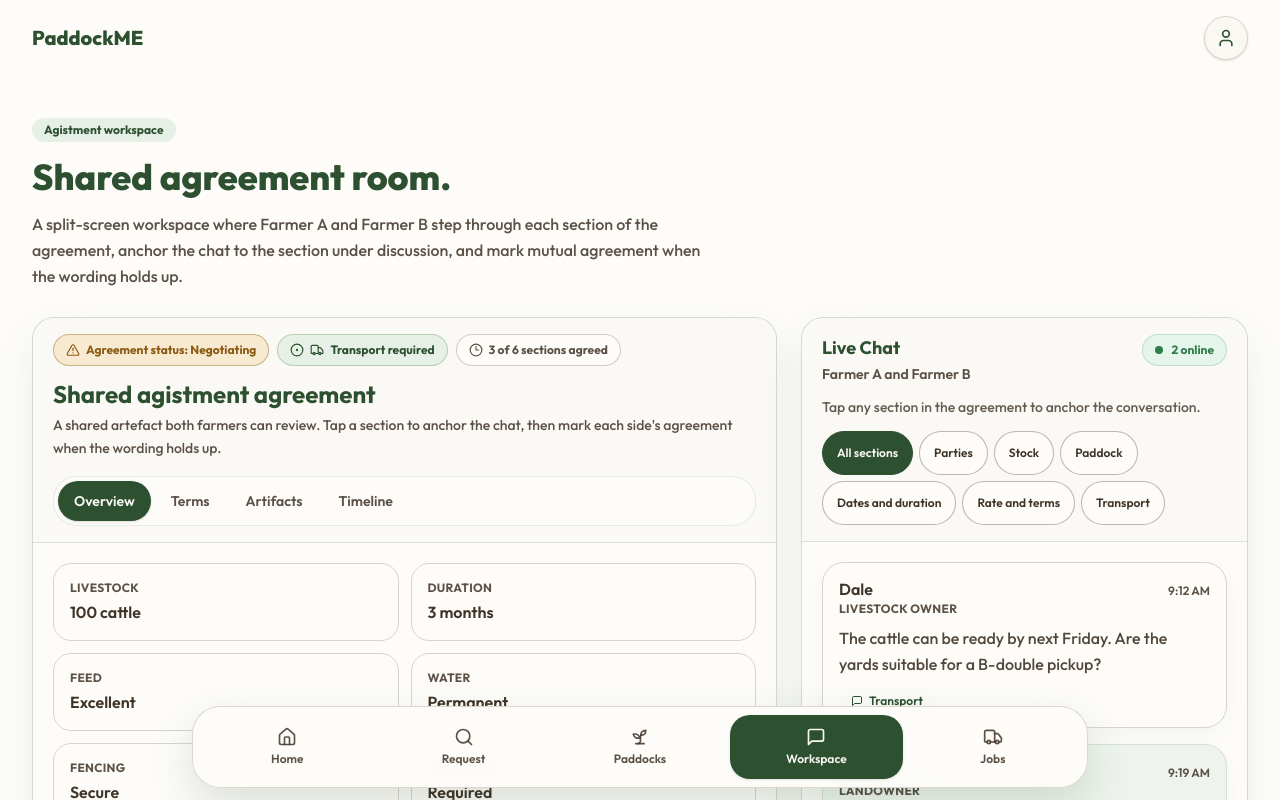
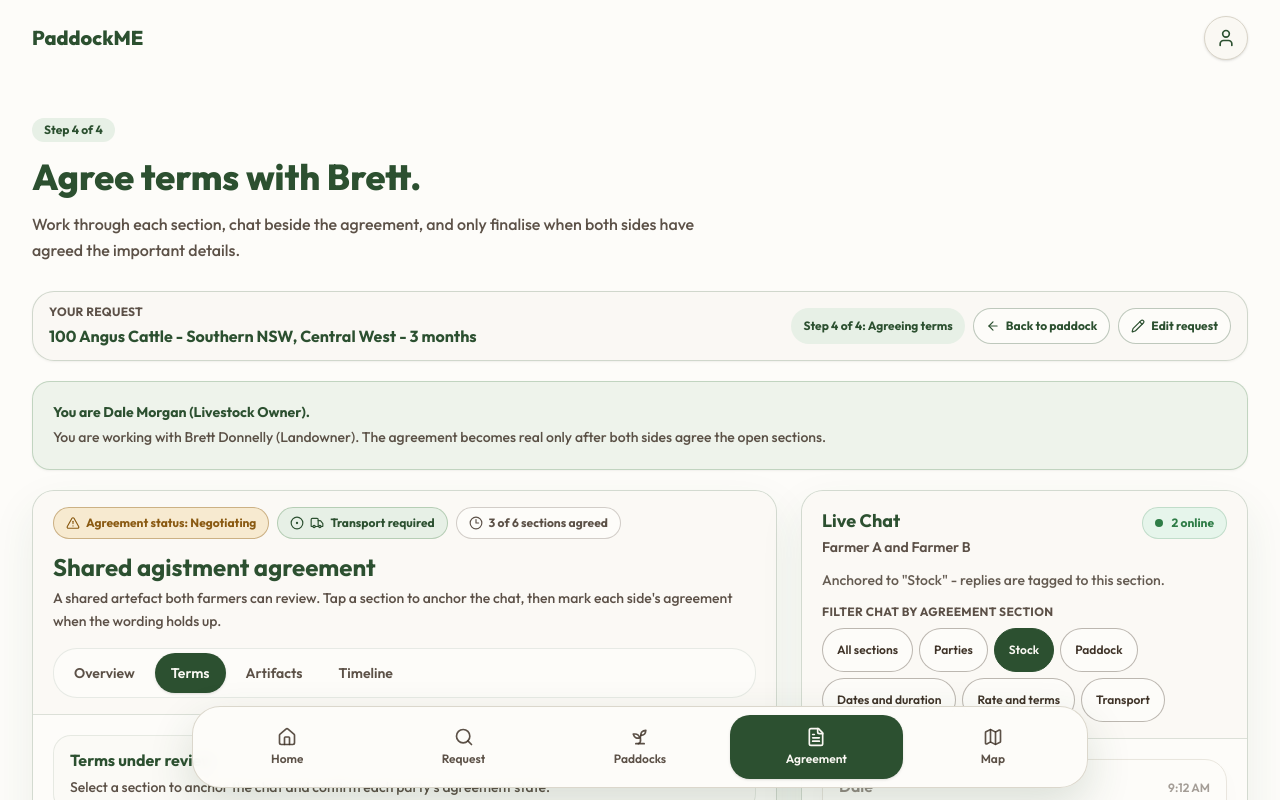
Before and after one commit to jwcoleman87-collab/paddockme, a Next.js app: page /workspace/agreement-glenbarra in a window 1280 px wide. Shown: the top 800 px of the page. Built offline with nearby package versions, Linux system fonts and the light colour scheme.

Commit message:
Improve farmer flow orientation

```diff
--- a/src/app/(app)/listings/[id]/page.tsx
+++ b/src/app/(app)/listings/[id]/page.tsx
@@ -1,6 +1,7 @@
 import { ArrowRight, Camera, Droplets, Fence, Sprout } from "lucide-react";
 import { ButtonLink } from "@/components/Button";
 import { Card } from "@/components/Card";
+import { FlowContextBar } from "@/components/FlowContextBar";
 import { InfoTile } from "@/components/InfoTile";
 import { PageHeader } from "@/components/PageHeader";
 import { StatusBadge } from "@/components/StatusBadge";
@@ -22,6 +23,11 @@ export default async function ListingDetailPage({
         title={listing.title}
         description={listing.summary}
         action={<StatusBadge tone="success">{listing.verificationStatus}</StatusBadge>}
+      />
+      <FlowContextBar
+        step="Step 3 of 4: Reviewing paddock"
+        backHref="/listings?request=request-100-cattle"
+        backLabel="Back to matches"
       />
 
       <div className="grid gap-5 lg:grid-cols-[1fr_0.42fr]">
@@ -53,12 +59,24 @@ export default async function ListingDetailPage({
         </div>
 
         <aside className="space-y-3 lg:sticky lg:top-24 lg:self-start">
+          <Card>
+            <p className="text-xs font-bold uppercase tracking-wide text-bark/85">
+              Landowner
+            </p>
+            <h2 className="mt-1 text-xl font-bold text-sage-deep">
+              Brett Donnelly
+            </h2>
+            <p className="mt-2 text-sm font-medium leading-relaxed text-bark/85">
+              Verified Southern NSW landowner. Prototype trust signal: paddock
+              details and access notes supplied.
+            </p>
+          </Card>
           <ButtonLink href={`/workspace/${agreement.id}`} className="w-full">
-            Discuss terms
+            Message Brett
             <ArrowRight className="h-4 w-4" aria-hidden />
           </ButtonLink>
           <ButtonLink href={`/workspace/${agreement.id}`} variant="secondary" className="w-full">
-            Start agreement
+            Request to agist here
           </ButtonLink>
         </aside>
       </div>
--- a/src/app/(app)/listings/page.tsx
+++ b/src/app/(app)/listings/page.tsx
@@ -1,5 +1,5 @@
-import { CirclePlus } from "lucide-react";
-import { ButtonLink } from "@/components/Button";
+import { SlidersHorizontal } from "lucide-react";
+import { FlowContextBar } from "@/components/FlowContextBar";
 import { ListingCard } from "@/components/ListingCard";
 import { PageHeader } from "@/components/PageHeader";
 import { SelectablePill } from "@/components/SelectablePill";
@@ -11,17 +11,17 @@ export default function ListingsPage() {
   return (
     <>
       <PageHeader
-        eyebrow="Available paddocks"
-        title="Paddocks that could take stock."
-        description="Dummy listings for the first skeleton. Price stays light here: the product should prove coordination value before over-focusing on rate cards."
-        action={
-          <ButtonLink href="/listings/new">
-            <CirclePlus className="h-4 w-4" aria-hidden />
-            Create listing
-          </ButtonLink>
-        }
+        eyebrow="Step 2 of 4"
+        title="Choose a paddock for your request."
+        description="These are prototype matches for Dale's 100 Angus cattle request. Refine the list, inspect a paddock, then message the landowner."
       />
 
+      <FlowContextBar step="Step 2 of 4: Choosing a paddock" />
+
+      <div className="mb-3 flex items-center gap-2 text-sm font-bold text-bark/85">
+        <SlidersHorizontal className="h-4 w-4" aria-hidden />
+        Refine results
+      </div>
       <div className="mb-5 flex gap-2 overflow-x-auto pb-2">
         {filters.map((filter, index) => (
           <SelectablePill key={filter} selected={index === 0}>
--- a/src/app/(app)/request/new/page.tsx
+++ b/src/app/(app)/request/new/page.tsx
@@ -55,7 +55,7 @@ export default function NewRequestPage() {
   return (
     <>
       <PageHeader
-        eyebrow="Need agistment"
+        eyebrow="Step 1 of 4"
         title="Tell us what needs placing."
         description="A low-typing request flow for Farmer A. These choices will become match inputs later; for now they drive the clickable skeleton."
       />
@@ -147,7 +147,12 @@ export default function NewRequestPage() {
           </ChoiceSection>
 
           <Card className="sticky top-24">
-            <h2 className="text-xl font-bold text-sage-deep">Request summary</h2>
+            <div className="flex items-start justify-between gap-3">
+              <h2 className="text-xl font-bold text-sage-deep">Your request</h2>
+              <span className="rounded-full border border-amber/35 bg-amber-light px-3 py-1 text-xs font-bold text-amber">
+                Draft preview
+              </span>
+            </div>
             <div className="mt-4 space-y-3 text-sm">
               <InfoTile tone="subtle" size="sm" label="Stock" value={`${headCount} ${breed} ${stockType}`} />
               <InfoTile tone="subtle" size="sm" label="Duration" value={duration} />
@@ -155,7 +160,7 @@ export default function NewRequestPage() {
               <InfoTile tone="subtle" size="sm" label="Transport" value={transportRequired} />
             </div>
             <Button type="submit" className="mt-5 w-full">
-              Find matches
+              See available paddocks
               <ArrowRight className="h-4 w-4" aria-hidden />
             </Button>
           </Card>
--- a/src/app/(app)/workspace/[id]/WorkspaceClient.tsx
+++ b/src/app/(app)/workspace/[id]/WorkspaceClient.tsx
@@ -25,7 +25,11 @@ export function WorkspaceClient({
   agreement: Agreement;
   messages: Message[];
 }) {
-  const [activeSectionId, setActiveSectionId] = useState<string | null>(null);
+  const firstOpenSectionId =
+    agreement.sections.find((section) => !(section.agreedByA && section.agreedByB))?.id ??
+    agreement.sections[0]?.id ??
+    null;
+  const [activeSectionId, setActiveSectionId] = useState<string | null>(firstOpenSectionId);
 
   const [sectionState, setSectionState] = useState<
     Record<string, SectionAgreementState>
--- a/src/app/(app)/workspace/[id]/page.tsx
+++ b/src/app/(app)/workspace/[id]/page.tsx
@@ -1,5 +1,7 @@
+import { Card } from "@/components/Card";
+import { FlowContextBar } from "@/components/FlowContextBar";
 import { PageHeader } from "@/components/PageHeader";
-import { getAgreement, getMessages } from "@/lib/dummyData";
+import { getAgreement, getFarmer, getMessages } from "@/lib/dummyData";
 import { WorkspaceClient } from "./WorkspaceClient";
 
 export default async function WorkspaceDetailPage({
@@ -10,14 +12,30 @@ export default async function WorkspaceDetailPage({
   const { id } = await params;
   const agreement = getAgreement(id);
   const messages = getMessages(agreement.id);
+  const farmerA = getFarmer(agreement.farmerAId);
+  const farmerB = getFarmer(agreement.farmerBId);
 
   return (
     <>
       <PageHeader
-        eyebrow="Agistment workspace"
-        title="Shared agreement room."
-        description="A split-screen workspace where Farmer A and Farmer B step through each section of the agreement, anchor the chat to the section under discussion, and mark mutual agreement when the wording holds up."
+        eyebrow="Step 4 of 4"
+        title={`Agree terms with ${farmerB?.name.split(" ")[0] ?? "the landowner"}.`}
+        description="Work through each section, chat beside the agreement, and only finalise when both sides have agreed the important details."
       />
+      <FlowContextBar
+        step="Step 4 of 4: Agreeing terms"
+        backHref="/listings/paddock-glenbarra?request=request-100-cattle"
+        backLabel="Back to paddock"
+      />
+      <Card className="mb-5 border-sage/30 bg-sage-mist/70">
+        <p className="text-sm font-bold text-sage-deep">
+          You are {farmerA?.name ?? "Dale Morgan"} ({farmerA?.role ?? "Livestock Owner"}).
+        </p>
+        <p className="mt-1 text-sm font-medium leading-relaxed text-bark/85">
+          You are working with {farmerB?.name ?? "Brett Donnelly"} ({farmerB?.role ?? "Landowner"}).
+          The agreement becomes real only after both sides agree the open sections.
+        </p>
+      </Card>
       <WorkspaceClient agreement={agreement} messages={messages} />
     </>
   );
--- a/src/components/AgreementPanel.tsx
+++ b/src/components/AgreementPanel.tsx
@@ -15,7 +15,7 @@ import {
   Banknote,
   Tractor,
 } from "lucide-react";
-import { ButtonLink } from "@/components/Button";
+import { Button, ButtonLink } from "@/components/Button";
 import { InfoTile } from "@/components/InfoTile";
 import { StatusBadge } from "@/components/StatusBadge";
 import { Timeline } from "@/components/Timeline";
@@ -76,12 +76,13 @@ export function AgreementPanel({
   onToggleAgreement,
   timelineItems = [],
 }: AgreementPanelProps) {
-  const [activeTab, setActiveTab] = useState<AgreementTab>("overview");
+  const [activeTab, setActiveTab] = useState<AgreementTab>("terms");
 
   const mutuallyAgreedCount = agreement.sections.reduce((count, section) => {
     const state = sectionState[section.id] ?? section;
     return state.agreedByA && state.agreedByB ? count + 1 : count;
   }, 0);
+  const allSectionsAgreed = mutuallyAgreedCount === agreement.sections.length;
 
   return (
     <section className={workspaceCardClass}>
@@ -185,7 +186,17 @@ export function AgreementPanel({
         <ButtonLink href="/transport/transport-glenbarra" variant="secondary">
           Open transport room
         </ButtonLink>
-        <ButtonLink href="/agreements">Finalise agreement</ButtonLink>
+        <Button
+          type="button"
+          disabled={!allSectionsAgreed}
+          title={
+            allSectionsAgreed
+              ? "Ready to finalise"
+              : `${agreement.sections.length - mutuallyAgreedCount} sections still need agreement`
+          }
+        >
+          Finalise agreement
+        </Button>
       </div>
     </section>
   );
--- a/src/components/BottomNav.tsx
+++ b/src/components/BottomNav.tsx
@@ -1,7 +1,7 @@
 "use client";
 
 import Link from "next/link";
-import { Home, MessageSquare, Search, Sprout, Truck } from "lucide-react";
+import { FileText, Home, Map, Search, Sprout } from "lucide-react";
 import { usePathname } from "next/navigation";
 import { cn } from "@/lib/utils";
 
@@ -11,11 +11,11 @@ const navItems = [
   { href: "/listings", label: "Paddocks", icon: Sprout },
   {
     href: "/workspace/agreement-glenbarra",
-    label: "Workspace",
-    icon: MessageSquare,
+    label: "Agreement",
+    icon: FileText,
     match: ["/workspace"],
   },
-  { href: "/jobs", label: "Jobs", icon: Truck },
+  { href: "/map", label: "Map", icon: Map },
 ];
 
 export function BottomNav() {
--- a/src/components/ChatPanel.tsx
+++ b/src/components/ChatPanel.tsx
@@ -53,7 +53,11 @@ export function ChatPanel({
         </p>
 
         {hasSections && (
-          <div className="mt-3 flex flex-wrap gap-1.5">
+          <div className="mt-3">
+            <p className="mb-2 text-xs font-bold uppercase tracking-wide text-bark/85">
+              Filter chat by agreement section
+            </p>
+            <div className="flex flex-wrap gap-1.5">
               <SectionChip
                 active={!activeSectionId}
                 onClick={() => onSelectSection?.(null)}
@@ -69,6 +73,7 @@ export function ChatPanel({
                   {section.label}
                 </SectionChip>
               ))}
+            </div>
           </div>
         )}
       </div>
--- /dev/null
+++ b/src/components/FlowContextBar.tsx
@@ -0,0 +1,64 @@
+import Link from "next/link";
+import { ArrowLeft, Pencil } from "lucide-react";
+import { livestockRequests } from "@/lib/dummyData";
+import { cn } from "@/lib/utils";
+
+type FlowContextBarProps = {
+  step: string;
+  backHref?: string;
+  backLabel?: string;
+  className?: string;
+};
+
+export function FlowContextBar({
+  step,
+  backHref,
+  backLabel = "Back",
+  className,
+}: FlowContextBarProps) {
+  const request = livestockRequests[0];
+  const summary = `${request.headCount} ${request.breed} ${request.stockType} - ${request.preferredRegions.join(", ")} - ${request.duration}`;
+
+  return (
+    <section
+      className={cn(
+        "mb-5 rounded-2xl border border-sage-deep/20 bg-cream/90 px-4 py-3 shadow-sm shadow-bark/5",
+        className
+      )}
+      aria-label="Current request context"
+    >
+      <div className="flex flex-col gap-3 md:flex-row md:items-center md:justify-between">
+        <div className="min-w-0">
+          <p className="text-xs font-bold uppercase tracking-wide text-bark/85">
+            Your request
+          </p>
+          <p className="mt-1 truncate text-sm font-bold text-sage-deep md:text-base">
+            {summary}
+          </p>
+        </div>
+
+        <div className="flex flex-wrap items-center gap-2">
+          <span className="inline-flex min-h-9 items-center rounded-full bg-sage-mist px-3 py-1 text-xs font-bold text-sage-deep">
+            {step}
+          </span>
+          {backHref && (
+            <Link
+              href={backHref}
+              className="inline-flex min-h-9 items-center gap-1.5 rounded-full border border-sage-deep/30 bg-warm-white px-3 py-1 text-xs font-bold text-sage-deep hover:bg-sage-mist"
+            >
+              <ArrowLeft className="h-3.5 w-3.5" aria-hidden />
+              {backLabel}
+            </Link>
+          )}
+          <Link
+            href="/request/new"
+            className="inline-flex min-h-9 items-center gap-1.5 rounded-full border border-sage-deep/30 bg-warm-white px-3 py-1 text-xs font-bold text-sage-deep hover:bg-sage-mist"
+          >
+            <Pencil className="h-3.5 w-3.5" aria-hidden />
+            Edit request
+          </Link>
+        </div>
+      </div>
+    </section>
+  );
+}
--- a/src/components/ListingCard.tsx
+++ b/src/components/ListingCard.tsx
@@ -44,6 +44,10 @@ export function ListingCard({ listing }: { listing: PaddockListing }) {
 
       <p className="text-sm font-medium leading-relaxed text-bark/90">{listing.summary}</p>
 
+      <div className="rounded-xl border border-sage/30 bg-sage-mist px-3 py-2 text-sm font-bold text-sage-deep">
+        {listing.matchSignal}
+      </div>
+
       <div className="grid grid-cols-2 gap-3 text-sm">
         <InfoTile
           size="sm"
@@ -69,7 +73,7 @@ export function ListingCard({ listing }: { listing: PaddockListing }) {
         <InfoTile size="sm" label="Acres" value={`${listing.acres}`} />
       </div>
 
-      <ButtonLink href={`/listings/${listing.id}`} className="mt-auto">
+      <ButtonLink href={`/listings/${listing.id}?request=request-100-cattle`} className="mt-auto">
         View details
       </ButtonLink>
     </Card>
--- a/src/lib/dummyData.ts
+++ b/src/lib/dummyData.ts
@@ -60,6 +60,7 @@ export type PaddockListing = {
   verificationStatus: "Verified provider" | "Pending verification";
   availabilityWindow: string;
   guideTerms: string;
+  matchSignal: string;
   summary: string;
 };
 
@@ -281,6 +282,7 @@ export const paddockListings: PaddockListing[] = [
     verificationStatus: "Verified provider",
     availabilityWindow: "Available from 18 May",
     guideTerms: "Discuss terms",
+    matchSignal: "Strong fit for 100 cattle - permanent water",
     summary:
       "River flats with strong autumn feed, permanent troughs, and laneway access suitable for truck loading.",
   },
@@ -307,6 +309,7 @@ export const paddockListings: PaddockListing[] = [
     verificationStatus: "Pending verification",
     availabilityWindow: "Two weeks notice",
     guideTerms: "Guide only",
+    matchSignal: "Short-term option - smaller holding block",
     summary:
       "Useful short-term holding block with reliable tank water and simple yard access.",
   },
@@ -333,6 +336,7 @@ export const paddockListings: PaddockListing[] = [
     verificationStatus: "Verified provider",
     availabilityWindow: "June to September",
     guideTerms: "Discuss terms",
+    matchSignal: "Outside preferred regions - compare if feed is tight",
     summary:
       "Improved pasture paddocks with permanent water, shade lines, and good wet-weather access.",
   },
```
Lines whose indentation alone changed are shown as unchanged.
